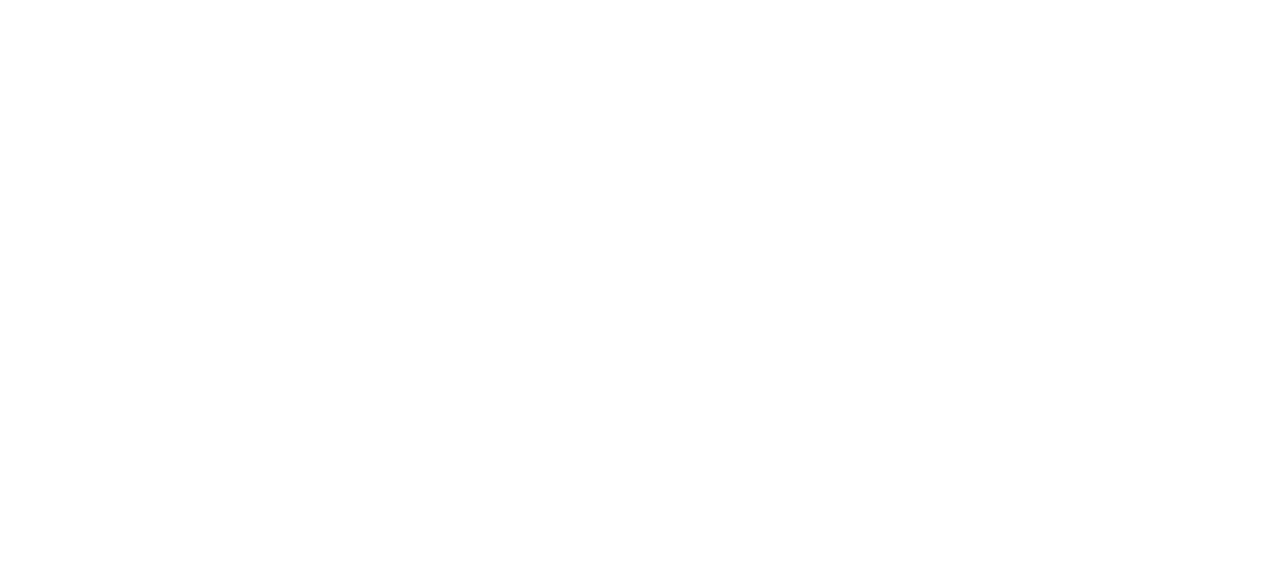
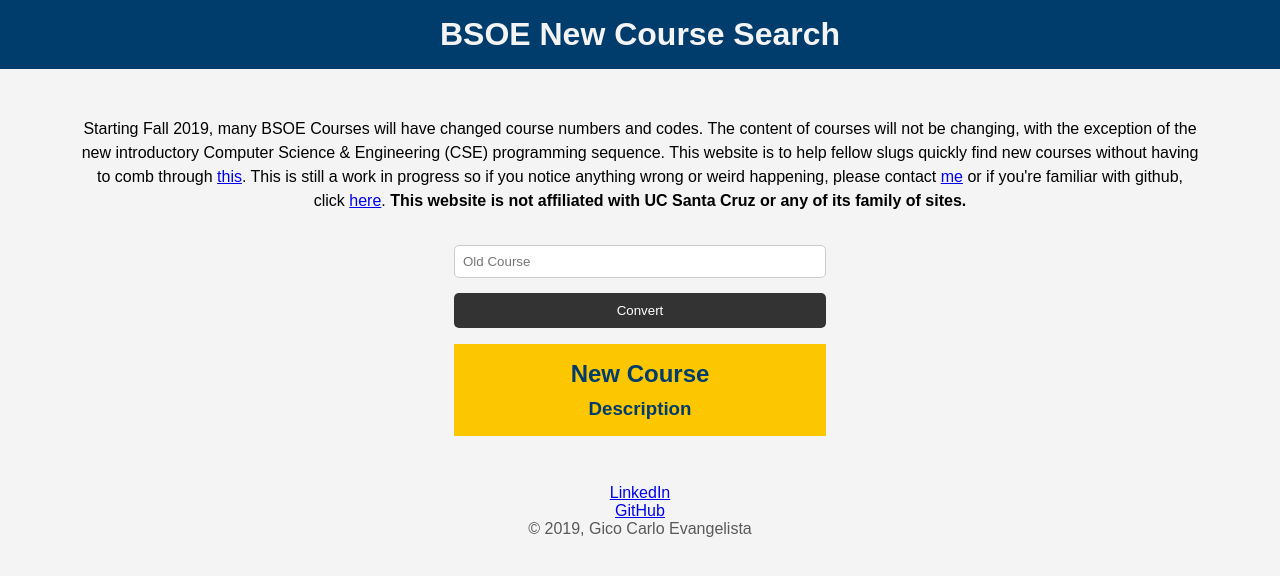
Before and after one commit to safelock/BSOE-New-Course-Search, a plain HTML site: page index.html in a window 1280 px wide. Drawn offline with Linux system fonts and the light colour scheme.

Commit message:
started front end

```diff
--- a/index.html
+++ b/index.html
@@ -2,9 +2,59 @@
 <html lang="en" dir="ltr">
   <head>
     <meta charset="utf-8">
+    <meta name="viewport" content="width=device-width, initial-scale=1.0"/>
+    <meta http-equiv="X-UA-Compatible" content="ie=edge"/>
     <title>BSOE New Course Search</title>
+    <link rel="stylesheet" href="src/css/style.css">
   </head>
   <body>
+    <header>
+      <h1>BSOE New Course Search</h1>
+    </header>
 
+    <div class="msg">
+      <p>
+        Starting Fall 2019, many BSOE Courses will have changed course numbers
+        and codes. The content of courses will not be changing, with the
+        exception of the new introductory Computer Science & Engineering (CSE)
+        programming sequence. This website is to help fellow slugs quickly find
+        new courses without having to comb through
+        <a href="https://undergrad.soe.ucsc.edu/bsoe-course-renumbering"
+        target="_blank">
+          this</a>.
+        This is still a work in progress so if you notice anything wrong
+        or weird happening, please contact
+        <a href="mailto:gnevange@ucsc.edu">me</a> or if you're familiar with
+        github, click <a href="#" target="_blank">here</a>.
+        <strong>This website is not affiliated with UC Santa Cruz or any
+          of its family of sites.</strong>
+      </p>
+    </div>
+
+    <section class="container">
+      <form id="my-form">
+        <div>
+          <input type="text" id="course" placeholder="Old Course">
+        </div>
+        <input class="btn" type="submit" value="Convert">
+        <div class="new-course">
+          <h1>New Course</h1>
+          <h3>Description</h3>
+        </div>
+      </form>
+    </section>
+
+    <footer>
+    		<ul class="icons">
+    			<li><a href="https://www.linkedin.com/in/gico/"
+            class="icon alt fa-linkedin" target="_blank">
+            <span class="label">LinkedIn</span></a></li>
+    			<li><a href="https://github.com/RiceAbove" class="icon alt fa-github"
+            target="_blank"><span class="label">GitHub</span></a></li>
+    		</ul>
+    		<ul class="copyright">
+    			<li>&copy; 2019, Gico Carlo Evangelista</li>
+    		</ul>
+    </footer>
   </body>
 </html>
--- a/src/css/style.css
+++ b/src/css/style.css
@@ -0,0 +1,102 @@
+* {
+  margin: 0;
+  padding: 0;
+  box-sizing: border-box;
+}
+
+body{
+  font-family: Arial, Helvetica, sans-serif;
+  background: #f4f4f4;
+}
+
+header {
+  background: #003c6c;
+  padding: 1rem;
+  text-align: center;
+  color: #f4f4f4;
+}
+
+.msg{
+  margin: auto;
+  overflow: auto;
+  width: auto;
+  text-align: center;
+  padding: 3rem 5rem 0rem 5rem;
+  line-height: 1.5rem;
+}
+
+.container {
+  margin: auto;
+  width: 500px;
+  overflow: auto;
+  padding-left: 2rem;
+  padding-right: 2rem;
+  text-align: center
+}
+
+#my-form {
+  padding: 2rem;
+  background: #f4f4f4;
+}
+
+#my-form label {
+  display: block;
+}
+
+#my-form input[type='text'] {
+  width: 100%;
+  padding: 8px;
+  margin-bottom: 10px;
+  border-radius: 5px;
+  border: 1px solid #ccc;
+}
+
+.new-course {
+  margin: auto;
+  margin-top: 1rem;
+  background: #fdc700;
+  text-align: center;
+  color: #003c6c;
+  padding: 1rem;
+}
+
+.new-course h1{
+  padding-bottom: 10px;
+}
+
+.btn {
+  display: block;
+  width: 100%;
+  padding: 10px 15px;
+  border: 0;
+  background: #333;
+  color: #fff;
+  border-radius: 5px;
+  margin: 5px 0;
+}
+
+.btn:hover {
+  background: #444;
+}
+
+.bg-dark {
+  background: #333;
+  color: #fff;
+}
+
+.error {
+  background: orangered;
+  color: #fff;
+  padding: 5px;
+  margin: 5px;
+}
+
+footer {
+  padding: 1rem;
+  text-align: center;
+  color: #595959;
+}
+
+footer ul{
+  list-style-type: none;
+}
```
